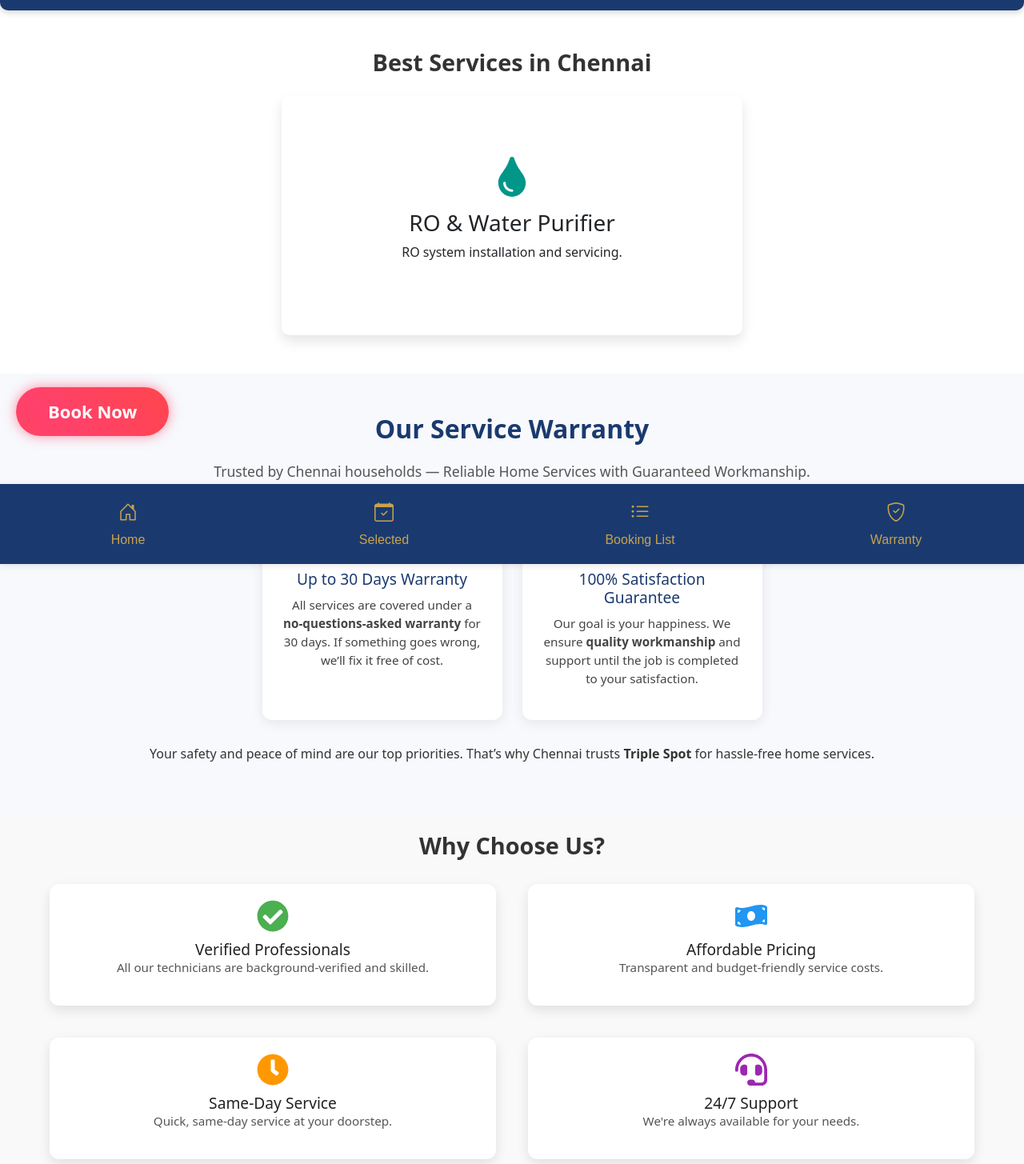
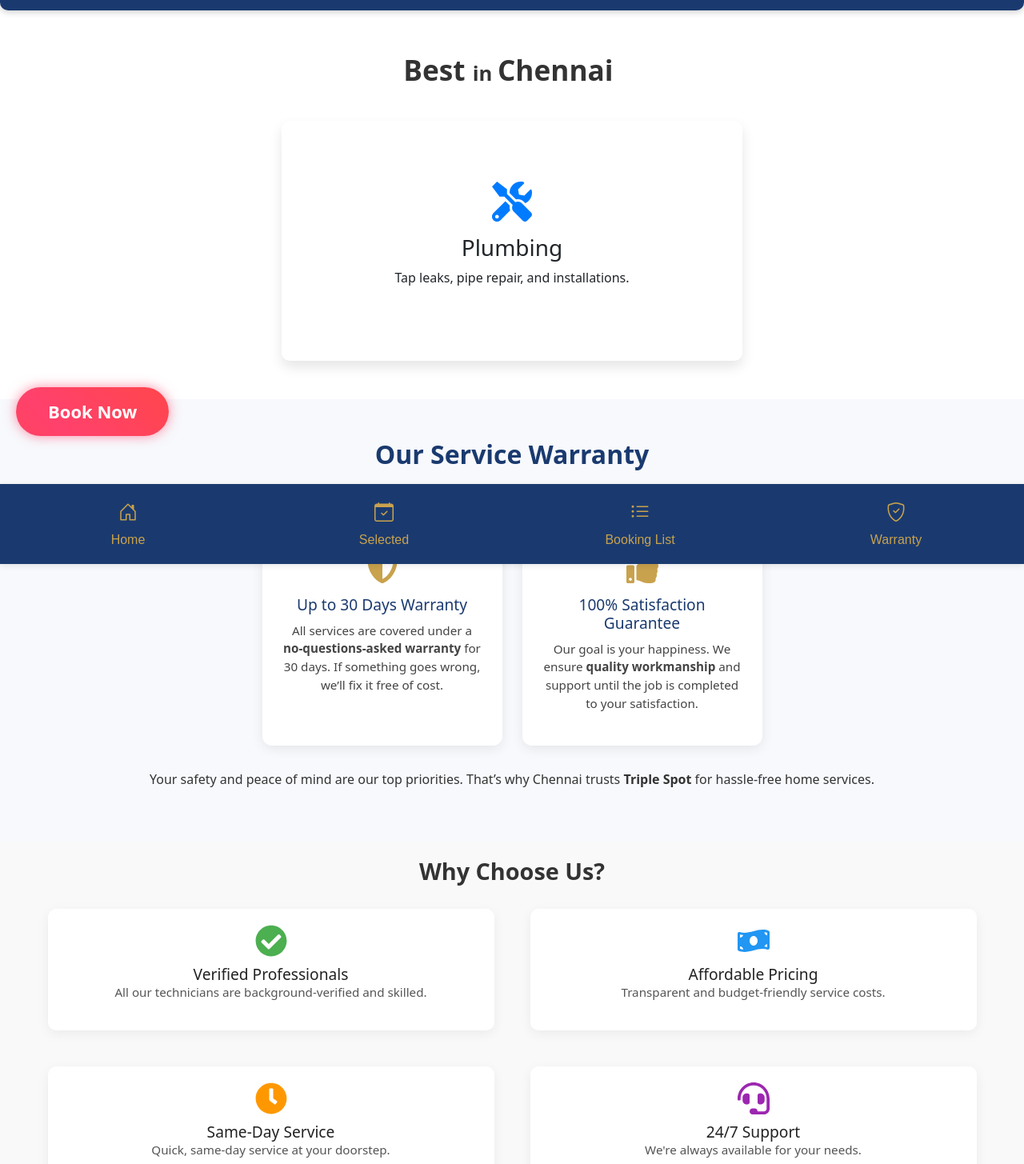
Before and after one commit to santoshcandy/HS-App-React.js, a React (Create React App) app: page / in a window 1280 px wide. Shown: the part 95-1550 px from the top of the page at 80% size. Built offline with nearby package versions, Linux system fonts and the light colour scheme.

Commit message:
animated porfoloio page

```diff
--- a/package.json
+++ b/package.json
@@ -15,6 +15,7 @@
     "react-bootstrap-icons": "^1.11.5",
     "react-dom": "^19.0.0",
     "react-icons": "^5.5.0",
+    "react-intersection-observer": "^9.16.0",
     "react-router-dom": "^6.29.0",
     "react-scripts": "5.0.1",
     "react-toastify": "^11.0.3",
--- /dev/null
+++ b/src/components/FeatureCard.js
@@ -0,0 +1,24 @@
+// src/components/FeatureCard.js
+import React from 'react';
+import { useInView } from 'react-intersection-observer';
+import '../style/whychooseus.css';
+
+const FeatureCard = ({ icon, title, description }) => {
+  const [ref, inView] = useInView({
+    triggerOnce: true,
+    threshold: 0.1,
+  });
+
+  return (
+    <div
+      ref={ref}
+      className={`feature-card animate-up ${inView ? 'in-view' : ''}`}
+    >
+      <div className="icon">{icon}</div>
+      <h3>{title}</h3>
+      <p>{description}</p>
+    </div>
+  );
+};
+
+export default FeatureCard;
--- a/src/components/OurService.js
+++ b/src/components/OurService.js
@@ -26,27 +26,62 @@ const services = [
   },
 ];
 
+const fullTitle = "Best Services in Chennai";
+
 const OurService = () => {
   const [currentIndex, setCurrentIndex] = useState(0);
   const [flip, setFlip] = useState(false);
+  const [shownWords, setShownWords] = useState([]);
+  const [showFlip, setShowFlip] = useState(false);
 
   useEffect(() => {
+    const words = fullTitle.split(' ');
+    let i = 0;
+
+    const interval = setInterval(() => {
+      setShownWords((prev) => [...prev, words[i]]);
+      i++;
+      if (i >= words.length) {
+        clearInterval(interval);
+        setTimeout(() => setShowFlip(true), 600);
+      }
+    }, 700);
+
+    return () => clearInterval(interval);
+  }, []);
+
+  useEffect(() => {
+    if (!showFlip) return;
+
     const interval = setInterval(() => {
       setFlip(true);
       setTimeout(() => {
         setCurrentIndex((prev) => (prev + 1) % services.length);
         setFlip(false);
-      }, 400); // half the duration of flip transition
+      }, 400);
     }, 3000);
+
     return () => clearInterval(interval);
-  }, []);
+  }, [showFlip]);
 
   const currentService = services[currentIndex];
 
   return (
     <div className="container my-5 service-container">
-      <h2 className="section-title text-center mb-4">Best Services in Chennai</h2>
-      <div className="flip-wrapper">
+      <h2 className="section-title text-center mb-4 animated-title">
+        {shownWords.map((word, idx) => (
+          <span
+            key={idx}
+            className={`word-bounce ${idx % 2 === 0 ? 'big-word' : 'small-word'}`}
+          >
+            {word}
+            {idx !== shownWords.length - 1 ? '\u00A0' : ''}
+          </span>
+        ))}
+      </h2>
+
+      {showFlip && (
+        <div className="flip-wrapper fade-in">
           <div className={`flip-card ${flip ? 'flipped' : ''}`}>
             <div className="flip-card-content card-front">
               {currentService.icon}
@@ -60,6 +95,7 @@ const OurService = () => {
             </div>
           </div>
         </div>
+      )}
     </div>
   );
 };
--- a/src/components/WarrantySection.js
+++ b/src/components/WarrantySection.js
@@ -1,8 +1,12 @@
 import React from "react";
 import "../style/warranty.css";
-import { FaShieldAlt, FaThumbsUp, FaCheckCircle } from "react-icons/fa";
+import { FaShieldAlt, FaThumbsUp } from "react-icons/fa";
+import { useInView } from "react-intersection-observer";
 
 const WarrantySection = () => {
+  const [ref1, inView1] = useInView({ triggerOnce: true, threshold: 0.2 });
+  const [ref2, inView2] = useInView({ triggerOnce: true, threshold: 0.2 });
+
   return (
     <section className="warranty-section" id="warranty">
       <div className="container">
@@ -12,7 +16,10 @@ const WarrantySection = () => {
         </p>
 
         <div className="warranty-features">
-          <div className="warranty-card">
+          <div
+            ref={ref1}
+            className={`warranty-card animate-left ${inView1 ? "in-view" : ""}`}
+          >
             <FaShieldAlt className="warranty-icon" />
             <h3>Up to 30 Days Warranty</h3>
             <p>
@@ -20,9 +27,10 @@ const WarrantySection = () => {
             </p>
           </div>
 
-
-
-          <div className="warranty-card">
+          <div
+            ref={ref2}
+            className={`warranty-card animate-right ${inView2 ? "in-view" : ""}`}
+          >
             <FaThumbsUp className="warranty-icon" />
             <h3>100% Satisfaction Guarantee</h3>
             <p>
--- a/src/components/WhyChooseUs.js
+++ b/src/components/WhyChooseUs.js
@@ -2,6 +2,7 @@
 import React from 'react';
 import '../style/whychooseus.css';
 import { FaCheckCircle, FaMoneyBillWave, FaClock, FaHeadset } from 'react-icons/fa';
+import FeatureCard from './FeatureCard';
 
 const features = [
   {
@@ -32,11 +33,12 @@ const WhyChooseUs = () => {
       <h2 className="section-title">Why Choose Us?</h2>
       <div className="feature-list">
         {features.map((feature, index) => (
-          <div className="feature-card" key={index}>
-            <div className="icon">{feature.icon}</div>
-            <h3>{feature.title}</h3>
-            <p>{feature.description}</p>
-          </div>
+          <FeatureCard
+            key={index}
+            icon={feature.icon}
+            title={feature.title}
+            description={feature.description}
+          />
         ))}
       </div>
     </div>
--- a/src/style/ServiceCategories.css
+++ b/src/style/ServiceCategories.css
@@ -74,8 +74,8 @@
 /* ✅ For small screens (scale down sizes but keep 3 columns) */
 @media (max-width: 768px) {
   .category-image-container {
-    width: 80px;
-    height: 80px;
+    width: 70px;
+    height: 70px;
   }
 
 
--- a/src/style/oruservice.css
+++ b/src/style/oruservice.css
@@ -1,7 +1,48 @@
-/* oruservice.css */
+.animated-title {
+  font-weight: 700;
+  font-size: 28px;
+  line-height: 1.5;
+  min-height: 60px;
+}
 
+/* Bounce animation for words */
+.word-bounce {
+  display: inline-block;
+  font-weight: bold;
+  animation: bounceIn 0.5s ease-out;
+  font-size: 1.8rem;
+}
+
+.big-word {
+  font-size: 2.2rem;
+}
+
+.small-word {
+  font-size: 1.6rem;
+}
+
+@keyframes bounceIn {
+  0% {
+    transform: scale(1.6);
+    opacity: 0;
+  }
+  50% {
+    transform: scale(1.3);
+    opacity: 0.7;
+  }
+  100% {
+    transform: scale(1);
+    opacity: 1;
+  }
+}
+
+
+/* Rest of your flip card and container CSS remains same */
+
+
+/* Flip card styles remain same */
 .service-container {
-  perspective: 1000px; /* Creates 3D effect */
+  perspective: 1000px;
   max-width: 600px;
   margin: 0 auto;
 }
@@ -10,6 +51,7 @@
   position: relative;
   width: 100%;
   height: 300px;
+  margin-top: 30px;
 }
 
 .flip-card {
@@ -51,7 +93,17 @@
   transform: rotateY(180deg);
 }
 
-/* Responsive adjustments */
+.fade-in {
+  animation: fadeIn 0.8s ease-in forwards;
+  opacity: 0;
+}
+
+@keyframes fadeIn {
+  to {
+    opacity: 1;
+  }
+}
+
 @media (max-width: 600px) {
   .flip-wrapper {
     height: 350px;
@@ -60,4 +112,8 @@
   .flip-card-content {
     padding: 15px;
   }
+
+  .animated-title {
+    font-size: 22px;
+  }
 }
--- a/src/style/warranty.css
+++ b/src/style/warranty.css
@@ -63,3 +63,45 @@
     align-items: center;
   }
 }
+/* Animations */
+@keyframes slideInLeft {
+  from {
+    transform: translateX(-60px);
+    opacity: 0;
+  }
+  to {
+    transform: translateX(0);
+    opacity: 1;
+  }
+}
+
+@keyframes slideInRight {
+  from {
+    transform: translateX(60px);
+    opacity: 0;
+  }
+  to {
+    transform: translateX(0);
+    opacity: 1;
+  }
+}
+
+.animate-left {
+  opacity: 0;
+  transform: translateX(-60px);
+  transition: opacity 0.3s ease, transform 0.3s ease;
+}
+
+.animate-right {
+  opacity: 0;
+  transform: translateX(60px);
+  transition: opacity 0.3s ease, transform 0.3s ease;
+}
+
+.animate-left.in-view {
+  animation: slideInLeft 0.8s ease forwards;
+}
+
+.animate-right.in-view {
+  animation: slideInRight 0.8s ease forwards;
+}
--- a/src/style/whychooseus.css
+++ b/src/style/whychooseus.css
@@ -57,3 +57,84 @@
     margin: 10px;
   }
 }
+
+/* Base styles for feature card */
+.feature-card {
+  background-color: #fff;
+  padding: 20px;
+  border-radius: 10px;
+  box-shadow: 0 4px 15px rgba(0, 0, 0, 0.06);
+  text-align: center;
+  transition: all 0.3s ease;
+  opacity: 0;
+  transform: translateY(40px);
+}
+
+/* Triggered animation */
+.animate-up.in-view {
+  animation: slideUp 0.7s ease forwards;
+}
+
+/* Slide up animation keyframes */
+@keyframes slideUp {
+  to {
+    transform: translateY(0);
+    opacity: 1;
+  }
+}
+
+/* Layout */
+.feature-list {
+  display: flex;
+  flex-wrap: wrap;
+  justify-content: center;
+  gap: 25px;
+}
+
+/* Mobile styles */
+@media (max-width: 768px) {
+  .feature-list {
+    flex-direction: column;
+    align-items: center;
+  }
+}
+/* Base styles for feature card */
+.feature-card {
+  background-color: #fff;
+  padding: 20px;
+  border-radius: 10px;
+  box-shadow: 0 4px 15px rgba(0, 0, 0, 0.06);
+  text-align: center;
+  transition: all 0.3s ease;
+  opacity: 0;
+  transform: translateY(40px);
+}
+
+/* Triggered animation */
+.animate-up.in-view {
+  animation: slideUp 0.7s ease forwards;
+}
+
+/* Slide up animation keyframes */
+@keyframes slideUp {
+  to {
+    transform: translateY(0);
+    opacity: 1;
+  }
+}
+
+/* Layout */
+.feature-list {
+  display: flex;
+  flex-wrap: wrap;
+  justify-content: center;
+  gap: 25px;
+}
+
+/* Mobile styles */
+@media (max-width: 768px) {
+  .feature-list {
+    flex-direction: column;
+    align-items: center;
+  }
+}
```
Also changed, not shown: 1 other file (tests, documents, lock files or other folders). Lines whose indentation alone changed are shown as unchanged.
